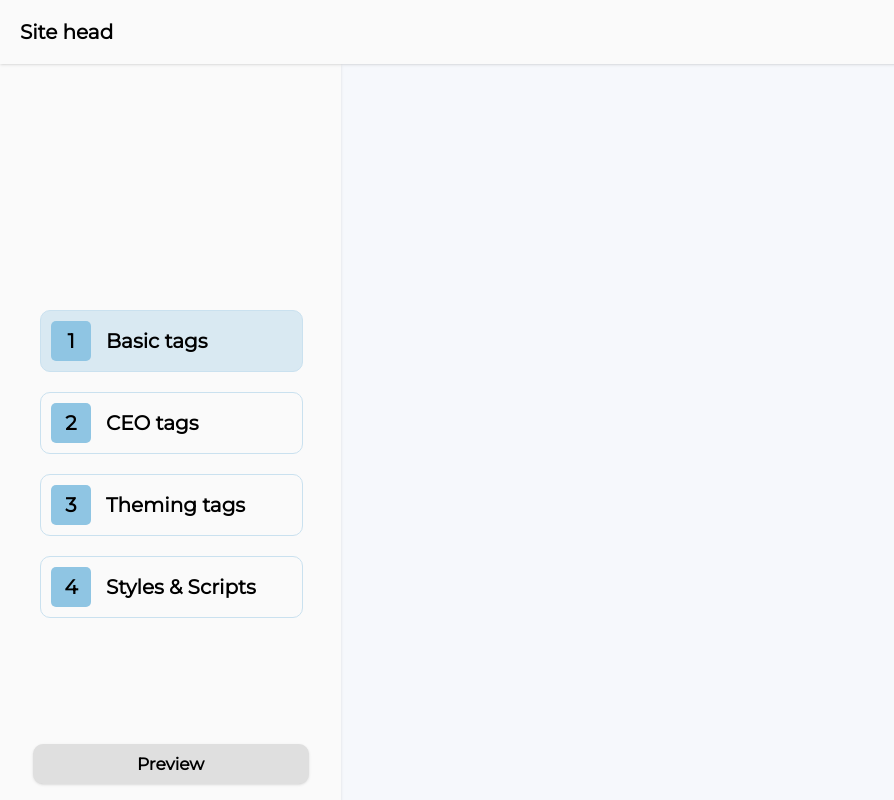
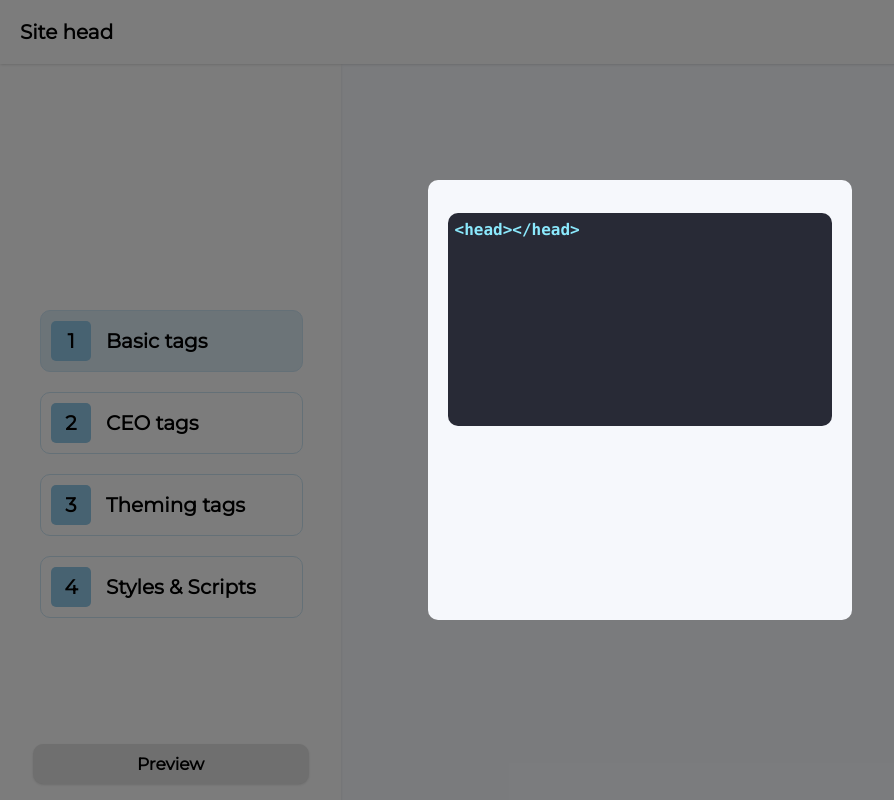
Before and after one commit to mauro-balades/site-head, a React (Create React App) app: page / in a window 1280 px wide. Shown: the whole page, without its empty margins (0-894 px from the left). Built offline with nearby package versions, Linux system fonts and the light colour scheme.

Commit message:
added popup with syntax highlightinh

```diff
--- a/package.json
+++ b/package.json
@@ -14,6 +14,7 @@
         "react-redux": "^7.2.6",
         "react-router-dom": "^5.3.0",
         "react-scripts": "5.0.0",
+        "react-syntax-highlighter": "^15.4.5",
         "styled-components": "^5.3.3"
     },
     "scripts": {
--- a/src/components/Base/index.jsx
+++ b/src/components/Base/index.jsx
@@ -1,9 +1,12 @@
 import React from 'react';
 import { useDispatch } from 'react-redux';
+
 import Tabs from '../Tabs';
 import TopNav from '../TopNav';
+import PreviewPopup from '../PreviewPopup';
+
+import { add_tag, selectTags } from '../../slices/tags/tagsSlice';
 import { LeftNav, SiteHeadContent, TagContent, Heading, Section, Description, TextInput, PreviewButton } from './styles';
-import { add_tag, selectTags } from '../../slices/tags/tagsSlice';
 
 export default () => {
     const dispatch = useDispatch();
@@ -11,6 +14,7 @@ export default () => {
     return (
         <div style={{ height: '100vh', position: 'relative', overflow: 'hidden' }}>
             <TopNav />
+            <PreviewPopup />
             <SiteHeadContent>
                 <LeftNav>
                     <Tabs>
--- /dev/null
+++ b/src/components/PreviewPopup/index.jsx
@@ -0,0 +1,21 @@
+import React from 'react';
+import { PopupWrapper, Popup, CodeWrapper } from './styles';
+
+import SyntaxHighlighter from 'react-syntax-highlighter';
+import { dracula } from 'react-syntax-highlighter/dist/esm/styles/hljs';
+
+export default () => {
+    let codeString = '<head></head>';
+
+    return (
+        <PopupWrapper>
+            <Popup>
+                <CodeWrapper>
+                    <SyntaxHighlighter language="html" style={dracula}>
+                        {codeString}
+                    </SyntaxHighlighter>
+                </CodeWrapper>
+            </Popup>
+        </PopupWrapper>
+    )
+}
--- /dev/null
+++ b/src/components/PreviewPopup/styles.js
@@ -0,0 +1,43 @@
+
+import styled from 'styled-components';
+
+export const PopupWrapper = styled.div`
+    position: absolute;
+    z-index: 999;
+
+    background: rgba(0,0,0,.5);
+
+    display: flex;
+    justify-content: center;
+    align-items: center;
+
+    width: 100%;
+    height: 100%;
+
+    top: 0;
+    left: 0;
+
+    overflow: hidden;
+`
+
+export const Popup = styled.div`
+    background: ${({ theme }) => theme.backgroundColor};
+
+    width: 30%;
+    height: 50%;
+
+    border-radius: 10px;
+    padding: 20px;
+
+    position: relative;
+`
+
+export const CodeWrapper = styled.div`
+    width: 100%;
+    height: 50%;
+
+    & pre {
+        height: 100%;
+        border-radius: 10px;
+    }
+`
```
Also changed, not shown: 1 other file (tests, documents, lock files or other folders).
